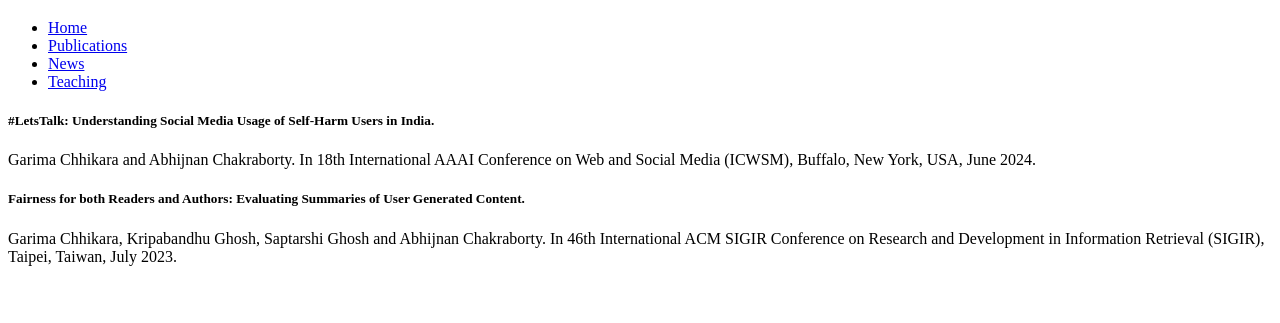
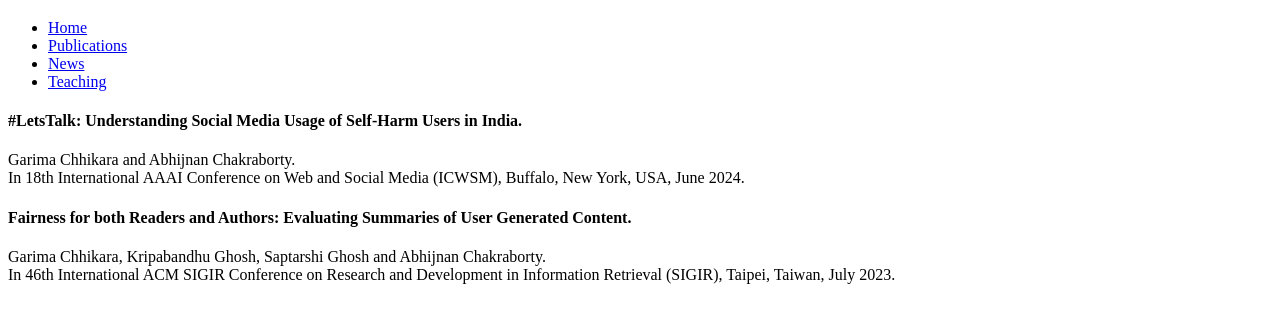
Before and after one commit to garimachhikara128/garimachhikara128.github.io, a plain HTML site: page publication.html in a window 1280 px wide. Shown: the part 61-384 px from the top of the page. Drawn offline with Linux system fonts and the light colour scheme.

Commit message:
Publication list added

```diff
--- a/publication.html
+++ b/publication.html
@@ -20,12 +20,12 @@
 
         <div>
 
-            <h5>#LetsTalk: Understanding Social Media Usage of Self-Harm Users in India.</h5>
-            Garima Chhikara and Abhijnan Chakraborty.
+            <h4>#LetsTalk: Understanding Social Media Usage of Self-Harm Users in India.</h4>
+            Garima Chhikara and Abhijnan Chakraborty.<br>
             In 18th International AAAI Conference on Web and Social Media (ICWSM), Buffalo, New York, USA, June 2024.
 
-            <h5>Fairness for both Readers and Authors: Evaluating Summaries of User Generated Content.</h5>
-            Garima Chhikara, Kripabandhu Ghosh, Saptarshi Ghosh and Abhijnan Chakraborty.
+            <h4>Fairness for both Readers and Authors: Evaluating Summaries of User Generated Content.</h4>
+            Garima Chhikara, Kripabandhu Ghosh, Saptarshi Ghosh and Abhijnan Chakraborty. <br>
             In 46th International ACM SIGIR Conference on Research and Development in Information Retrieval (SIGIR), Taipei, Taiwan, July 2023.
 
         </div>
```
